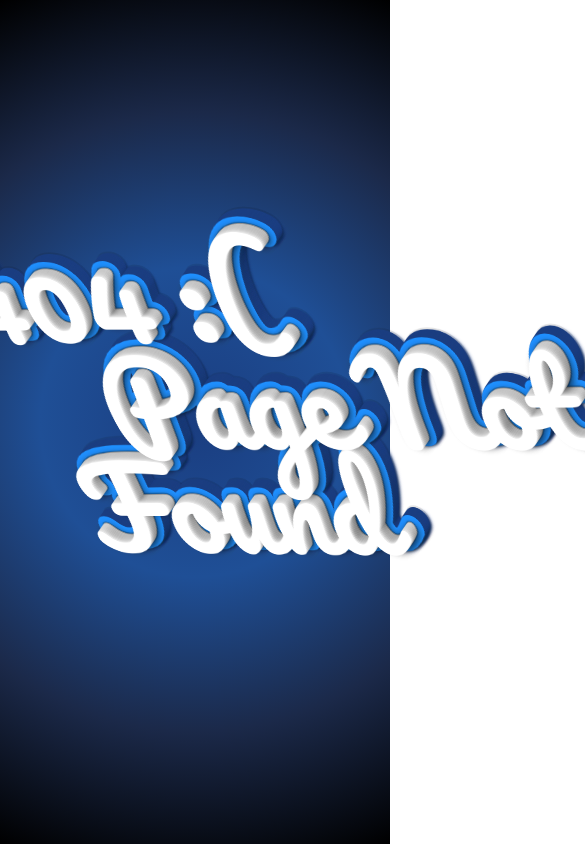
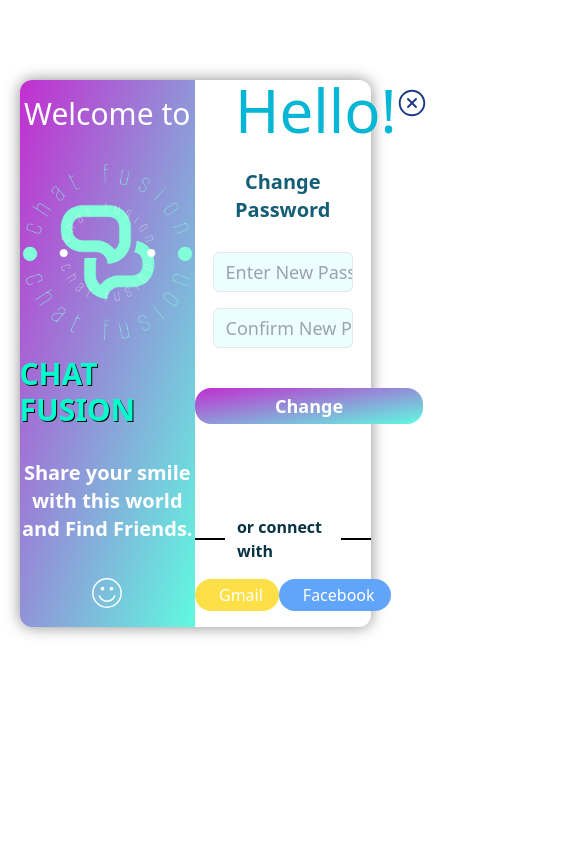
Before and after one commit to prateekc07/messagingApplication, a React (Vite) app in the folder messaging-application/: page /changePassword in a window 390 px wide. Shown: the top 844 px of the page, 585 px wide, since content can reach past the window. Built offline with nearby package versions, Linux system fonts and the light colour scheme.

Commit message:
responsive

```diff
--- /dev/null
+++ b/messaging-application/src/components/forgotPassword/ChangePassword.jsx
@@ -0,0 +1,98 @@
+import React, { useEffect, useState } from 'react'
+import { Link, useOutletContext } from 'react-router-dom';
+
+function ChangePassword() {
+  let [isLoginPage, setIsLoginPage] = useOutletContext();
+  useEffect(() => {
+    setIsLoginPage(false);
+  }, []);
+
+  let [password, setPassword] = useState("");
+  let [confirmPassword, setConfirmPassword] = useState("");
+  let [isPasswordCorrect, setIsPasswordCorrect] = useState(true);
+  let [isConfirmPasswordCorrect, setIsConfirmPasswordCorrect] = useState(true);
+
+  //  Password validation method
+  let handlePassword = () => {
+    let passwordRegExp =
+      /^(?=.*[a-z])(?=.*[A-Z])(?=.*\d)(?=.*[@$!%*?&])[A-Za-z\d@$!%*?&]{8,}$/;
+    if (password === "") {
+      setIsPasswordCorrect(true);
+    } else if (passwordRegExp.test(password)) {
+      setIsPasswordCorrect(true);
+    } else {
+      setIsPasswordCorrect(false);
+    }
+  };
+
+  //  Confirm Password validation method
+  let handleConfirmPassword = () => {
+    let passwordRegExp =
+      /^(?=.*[a-z])(?=.*[A-Z])(?=.*\d)(?=.*[@$!%*?&])[A-Za-z\d@$!%*?&]{8,}$/;
+    if (confirmPassword === "") {
+      setIsConfirmPasswordCorrect(true);
+    } else if (passwordRegExp.test(confirmPassword) && password === confirmPassword) {
+      setIsConfirmPasswordCorrect(true);
+    } else {
+      setIsConfirmPasswordCorrect(false);
+    }
+  };
+
+  useEffect(() => {
+    handlePassword();
+  }, [password]);
+
+  useEffect(() => {
+    handleConfirmPassword();
+  }, [confirmPassword]);
+
+  let handleChangePassword = async () => {
+
+  };
+
+  return (
+    <div>
+      <div className="changePasswordForm text-center mt-4">
+        <div className="changePasswordHeading text-xl font-semibold text-cyan-800">
+          Change Password
+        </div>
+        <div className="password mt-5">
+          <input
+            type="password"
+            name="password"
+            value={password}
+            onChange={(e) => setPassword(e.target.value)}
+            className={`border ${
+              isPasswordCorrect ? "" : "border-red-600"
+            } bg-cyan-50 w-[80%] h-10 rounded-md pl-3 placeholder:text-lg outline-none text-cyan-800 text-lg my-2`}
+            id="userPassword"
+            placeholder="Enter New Password"
+          />
+        </div>
+        <div className="confirmPassword">
+          <input
+            type="password"
+            name="confirmPassword"
+            value={confirmPassword}
+            onChange={(e) => setConfirmPassword(e.target.value)}
+            className={`border ${
+              isConfirmPasswordCorrect ? "" : "border-red-600"
+            } bg-cyan-50 w-[80%] h-10 rounded-md pl-3 placeholder:text-lg outline-none text-cyan-800 text-lg my-2`}
+            placeholder="Confirm New Password"
+            id="userConfirmPassword"
+          />
+        </div>
+        <div className="changePasswordButton mt-8">
+          <button
+            onClick={handleChangePassword}
+            className="text-lg py-1 px-20 lg:px-28 rounded-2xl bg-gradient-to-br from-gradientPurple to-gradientBlue text-white font-semibold hover:text-gray-200 active:text-gray-100"
+          >
+            Change
+          </button>
+        </div>
+      </div>
+    </div>
+  );
+}
+
+export default ChangePassword;
--- /dev/null
+++ b/messaging-application/src/components/forgotPassword/ForgotPassword.jsx
@@ -0,0 +1,65 @@
+import React, { useEffect, useState } from 'react'
+import { useOutletContext } from 'react-router-dom';
+
+function ForgotPassword() {
+  let [isLoginPage, setIsLoginPage] = useOutletContext();
+  useEffect(() => {
+    setIsLoginPage(false);
+  }, []);
+
+  let [email, setEmail] = useState("");
+  let [isEmailCorrect, setIsEmailCorrect] = useState(true);
+
+  // Email validation method
+  let handleEmail = () => {
+    let emailRegExp = /^[a-zA-Z0-9._%+-]+@[a-zA-Z0-9.-]+.[a-zA-Z]{2,}$/;
+    if (email === "") {
+      setIsEmailCorrect(true);
+    } else if (emailRegExp.test(email)) {
+      console.log(true);
+      setIsEmailCorrect(true);
+    } else {
+      setIsEmailCorrect(false);
+      console.log(false);
+    }
+  };
+
+  useEffect(() => {
+    handleEmail();
+  }, [email]);
+
+  let checkEmail = async () => {
+
+  }
+
+  return (
+    <div className="text-center flex flex-col justify-around h-60">
+      <div className="forgotPasswordHeading text-xl text-cyan-900 font-semibold">
+        Forgot Password?
+      </div>
+      <div className="emailField">
+        <input
+          type="email"
+          name="email"
+          value={email}
+          onChange={(e) => setEmail(e.target.value)}
+          className={`border ${
+            isEmailCorrect ? "" : "border-red-600"
+          } bg-cyan-50 w-[80%] h-10 rounded-md pl-3 placeholder:text-lg outline-none text-cyan-800 text-lg`}
+          id="userEmail"
+          placeholder="Email"
+        />
+      </div>
+      <div className="errorMessage">
+        <span className="text-red-600 text-lg text-center font-semibold">
+          {"You're not in our clique."}
+        </span>
+      </div>
+      <div className="submitBtn">
+        <button onClick={checkEmail} className='bg-gradient-to-br from-gradientPurple to-gradientBlue px-12 rounded-3xl py-1 text-white text-2xl'>Check</button>
+      </div>
+    </div>
+  );
+}
+
+export default ForgotPassword;
--- a/messaging-application/src/components/notFoundPage/notFoundStyle.css
+++ b/messaging-application/src/components/notFoundPage/notFoundStyle.css
@@ -34,7 +34,7 @@
 
 .layer:after {
   font: 150px/0.95 'Pacifico', 'Kaushan Script', Futura, 'Roboto', 'Trebuchet MS', Helvetica, sans-serif;
-  content: '404 :(\A \9 Page Not \A Found';
+  content: '404 😦\A \9 Page Not \A Found';
   white-space: pre;
   text-align: center;
   height: 100%;
--- a/messaging-application/src/components/registration/OtpComponent.jsx
+++ b/messaging-application/src/components/registration/OtpComponent.jsx
@@ -10,34 +10,34 @@ function OtpComponent() {
 
   let [otp, setOtp] = useState("");
 
-  let handleVerify = () => {
+  let handleVerify = async () => {
     console.log(otp);
   }
 
 
   return (
-    <div className="text-center mt-2">
-      <div className="heading text-xl font-semibold py-2 text-cyan-900">
+    <div className="text-center">
+      <div className="heading text-xl font-semibold pb-1 text-cyan-900">
         Verify Otp
       </div>
-      <div className="otpText text-[1.25rem] text-cyan-700">
+      <div className="otpText text-[1.15rem] lg:text-[1.25rem] text-cyan-700">
         A OneTimePassword has been sent to your registered email.
       </div>
-      <div className="otp my-5">
+      <div className="otp my-3">
         <OtpInput setOtp={setOtp} />
       </div>
-      <div className="resendOtp text-xl font-semibold text-gray-600 mb-3">
+      <div className="resendOtp text-xl font-semibold text-gray-600">
         {"Didn't get the code?"}
         <Link className="ml-2 text-blue-800 hover:text-blue-700 active:text-blue-900">
           Resend
         </Link>
       </div>
-      <div className="errorMessage text-red-600 font-semibold h-9 my-3">
+      <div className="errorMessage text-red-600 font-semibold h-9">
         <span className="text-lg">Entered incorrect Otp!</span>
       </div>
       <div className="verifyOtpButtom">
         <button
-          className="bg-gradient-to-br from-gradientPurple to-gradientBlue text-white px-10 py-1 text-2xl rounded-3xl mb-2 hover:text-gray-200 active:text-gray-100"
+          className="bg-gradient-to-br from-gradientPurple to-gradientBlue text-white px-10 py-1 text-2xl rounded-3xl hover:text-gray-200 active:text-gray-100"
           onClick={handleVerify}
         >
           Verify
--- a/messaging-application/src/components/registrationLoginTemplate/RegistrationLoginTemplate.jsx
+++ b/messaging-application/src/components/registrationLoginTemplate/RegistrationLoginTemplate.jsx
@@ -15,7 +15,7 @@ function RegistrationLoginTemplate() {
 
   return (
     <section
-      className="registrationLoginBox flex w-[70%] h-[70vh] mx-auto mt-28 rounded-xl"
+      className="registrationLoginBox flex w-[90%] md:w-[80%] xl:w-[70%] mx-auto mt-20 rounded-xl"
       style={{ boxShadow: "0px 0px 15px #8c8c8c" }}
     >
       <div className="registrationLoginTemplate w-[50%] bg-gradient-to-br from-gradientPurple to-gradientBlue flex flex-col items-center justify-around rounded-l-xl">
@@ -31,7 +31,7 @@ function RegistrationLoginTemplate() {
             CHAT FUSION
           </div>
         </div>
-        <div className="slogan text-white font-semibold text-xl">
+        <div className="slogan text-white text-center font-semibold text-xl">
           Share your smile with this world and Find Friends.
         </div>
         <div className="smileLogo">
@@ -40,7 +40,7 @@ function RegistrationLoginTemplate() {
       </div>
       <div className="registrationLoginForm w-[50%] rounded-r-xl flex flex-col justify-center">
         <div className="flex justify-between">
-          <div className="greeting text-cyan-500 text-8xl mb-3 ml-10">
+          <div className="greeting text-cyan-500 text-6xl md:text-7xl lg:text-8xl mb-3 ml-10">
             Hello!
           </div>
           <div className="backToLogin mr-4 mt-2 text-3xl text-blue-900">
@@ -57,20 +57,20 @@ function RegistrationLoginTemplate() {
             </Link>
           </div>
         </div>
-        <div className="signSection h-[42vh]">
+        <div className="signSection h-[43vh]">
           <Outlet context={[isLoginPage, setIsLoginPage]} />
         </div>
         <div className="oauthCredLogin">
           <div className="oauthHeading flex justify-center items-center">
-            <div className="leftLine border-b-2 border-black w-44"></div>
-            <div className="authSection text-cyan-950 font-semibold text-lg px-3">
+            <div className="leftLine border-b-2 border-black w-[10.5vw] lg:w-[12vw] xl:w-36 2xl:w-44"></div>
+            <div className="authSection text-cyan-950 font-semibold lg:text-lg px-3">
               or connect with
             </div>
-            <div className="rightLine border-b-2 border-black w-44"></div>
+            <div className="rightLine border-b-2 border-black w-[10.5vw] lg:w-[12vw] xl:w-36 2xl:w-44"></div>
           </div>
           <div className="oauthProviders flex justify-around">
             <div className="gmail bg-yellow-300 text-white rounded-2xl my-4">
-              <button className="rounded-2xl py-1 px-14 text-lg flex items-center">
+              <button className="rounded-2xl py-1 px-4 lg:px-8 xl:px-14 lg:text-lg flex items-center">
                 <span className="pr-2">
                   <img src={GmailLogo} width={25} alt="" />
                 </span>
@@ -78,7 +78,7 @@ function RegistrationLoginTemplate() {
               </button>
             </div>
             <div className="facebook bg-blue-400 text-white rounded-2xl my-4">
-              <button className="rounded-2xl py-1 px-14 text-lg flex items-center">
+              <button className="rounded-2xl py-1 px-4 lg:px-8 xl:px-14 lg:text-lg flex items-center">
                 <span className="pr-2">
                   <img src={FacebookLogo} width={25} alt="" />
                 </span>
```
Also changed, not shown: messaging-application/src/App.jsx (+11 -1 lines), messaging-application/src/components/login/LoginComponent.jsx (+25 -9 lines), messaging-application/src/components/registration/Registration.jsx (+12 -9 lines), messaging-application/.eslintrc.cjs.
